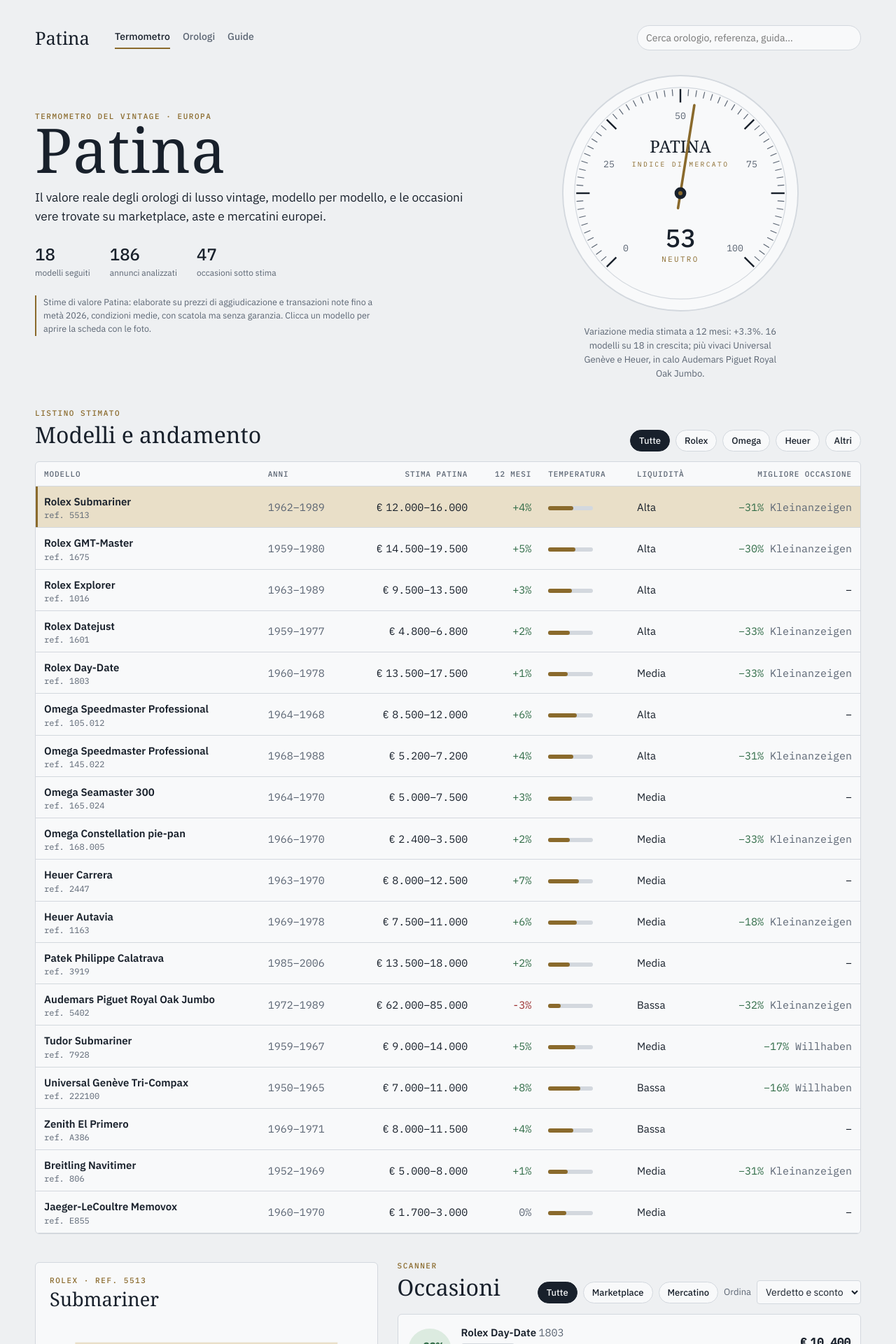
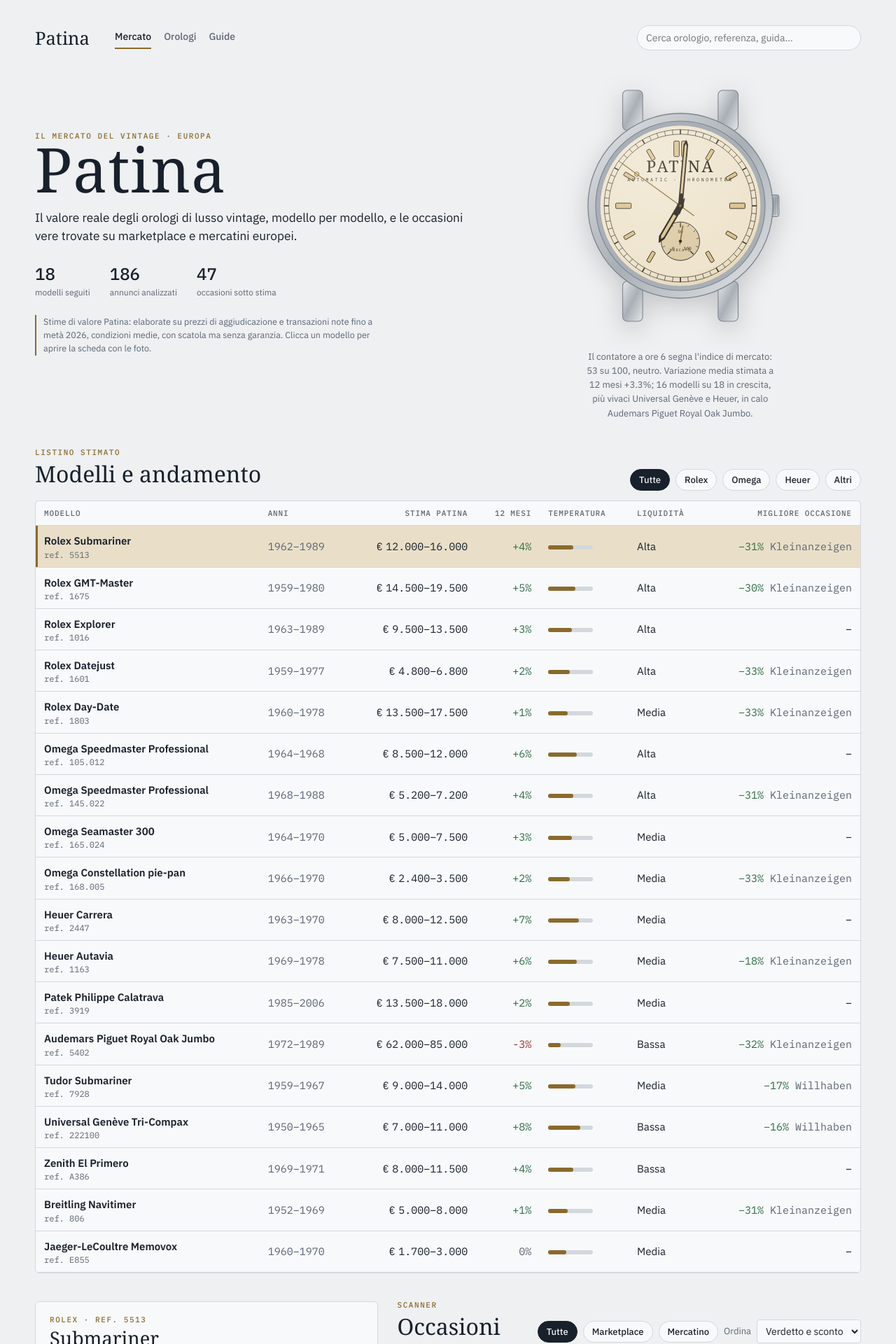
Before and after one commit to anomaly73bit/patina, a Jekyll site: the page built from index.html, in a window 1280 px wide. Shown: the top 1920 px of the page at 70% size. Built offline with Jekyll 4.4.1, drawn with Linux system fonts in a browser that asks for light colours; some web fonts are replaced.

Commit message:
Apertura: orologio vintage al posto del termometro (ora vera, indice di mercato nel contatore a ore 6, quadrante crema o gilt scuro)
Co-Authored-By: Claude Opus 5.5 <noreply@anthropic.com>
Claude-Session: https://claude.ai/code/session_01BGF1ymn8bREKKhykVLPeio

```diff
--- a/_config.yml
+++ b/_config.yml
@@ -1,5 +1,5 @@
 title: Patina
-description: Il termometro del mercato degli orologi di lusso vintage in Europa
+description: Il mercato degli orologi di lusso vintage in Europa
 lang: it
 # Se il repository si chiama "patina" lascia così; se lo pubblichi su un dominio tuo metti baseurl: ""
 baseurl: /patina
--- a/_layouts/default.html
+++ b/_layouts/default.html
@@ -13,7 +13,7 @@
 <nav class="topnav" aria-label="Menu principale">
   <a class="logo" href="{{ '/' | relative_url }}">Patina</a>
   <div class="navlinks">
-    <a href="{{ '/' | relative_url }}"{% if page.url == '/' %} aria-current="page"{% endif %}>Termometro</a>
+    <a href="{{ '/' | relative_url }}"{% if page.url == '/' %} aria-current="page"{% endif %}>Mercato</a>
     <a href="{{ '/orologi/' | relative_url }}"{% if page.url contains '/orologi/' %} aria-current="page"{% endif %}>Orologi</a>
     <a href="{{ '/guide/' | relative_url }}"{% if page.url contains '/guide/' or page.layout == 'post' %} aria-current="page"{% endif %}>Guide</a>
   </div>
--- a/assets/css/patina.css
+++ b/assets/css/patina.css
@@ -1,10 +1,11 @@
 ---
 ---
-/* Layout: quadrante-termometro in apertura, poi tabella modelli e lista occasioni affiancate a colonne su desktop, impilate su mobile */
+/* Layout: orologio vintage in apertura, poi tabella modelli e lista occasioni affiancate a colonne su desktop, impilate su mobile */
 :root{
   --bg:#eef0f2; --surface:#f8f9fa; --ink:#18202b; --muted:#5b6573; --line:#d3d8de;
   --gilt:#8a6a2c; --gilt-soft:#e9dfc8;
   --good:#2f6b46; --good-bg:#dcebe0; --warn:#8a5a12; --warn-bg:#f3e6cc; --bad:#9b2f2f; --bad-bg:#f2dada;
+  --case-a:#e4e7ea; --case-b:#a9afb6; --case-line:#7d848c; --dial:#efe5cf; --dial-edge:#ddcca8; --dial-ink:#2b241a; --lume:#dcc48e; --hand:#2b241a;
   --f-display:"Italiana","Didot","Bodoni 72",Georgia,serif;
   --f-body:"IBM Plex Sans",system-ui,-apple-system,"Segoe UI",sans-serif;
   --f-mono:"IBM Plex Mono",ui-monospace,Menlo,Consolas,monospace;
@@ -12,11 +13,15 @@
 @media (prefers-color-scheme:dark){:root:not([data-theme="light"]){
   --bg:#0e141c; --surface:#151d28; --ink:#e7e9ec; --muted:#97a1ae; --line:#2a3443;
   --gilt:#d2b26e; --gilt-soft:#2e2a20;
-  --good:#7cc596; --good-bg:#1b3125; --warn:#e2b768; --warn-bg:#352a17; --bad:#ec8f8f; --bad-bg:#3a1f22; color-scheme:dark}}
+  --good:#7cc596; --good-bg:#1b3125; --warn:#e2b768; --warn-bg:#352a17; --bad:#ec8f8f; --bad-bg:#3a1f22; color-scheme:dark;
+  --case-a:#c9ced4; --case-b:#6c737b; --case-line:#3d434a; --dial:#1b1814; --dial-edge:#0e0c0a; --dial-ink:#d4b46e; --lume:#c9b07a; --hand:#e6dcc4;
+}}
 :root[data-theme="dark"]{
   --bg:#0e141c; --surface:#151d28; --ink:#e7e9ec; --muted:#97a1ae; --line:#2a3443;
   --gilt:#d2b26e; --gilt-soft:#2e2a20;
-  --good:#7cc596; --good-bg:#1b3125; --warn:#e2b768; --warn-bg:#352a17; --bad:#ec8f8f; --bad-bg:#3a1f22; color-scheme:dark}
+  --good:#7cc596; --good-bg:#1b3125; --warn:#e2b768; --warn-bg:#352a17; --bad:#ec8f8f; --bad-bg:#3a1f22; color-scheme:dark;
+  --case-a:#c9ced4; --case-b:#6c737b; --case-line:#3d434a; --dial:#1b1814; --dial-edge:#0e0c0a; --dial-ink:#d4b46e; --lume:#c9b07a; --hand:#e6dcc4;
+}
 *{box-sizing:border-box}
 body{background:var(--bg);color:var(--ink);font:15px/1.55 var(--f-body);
   padding-left:max(16px,env(safe-area-inset-left,0px));padding-right:max(16px,env(safe-area-inset-right,0px));padding-block:28px 56px}
@@ -37,7 +42,7 @@ p{margin:0;max-width:65ch}
 .stats b{font:500 1.5rem var(--f-mono);font-variant-numeric:tabular-nums}
 .stats span{font-size:12px;color:var(--muted)}
 .dial-box{display:grid;justify-items:center;gap:8px}
-#dial{width:100%;max-width:360px;height:auto}
+#dial{width:100%;max-width:330px;height:auto;filter:drop-shadow(0 10px 18px rgba(0,0,0,.18))}
 .dial-caption{font-size:13px;color:var(--muted);text-align:center;max-width:36ch}
 .note{font-size:12.5px;color:var(--muted);border-left:2px solid var(--gilt);padding-left:10px}
 
@@ -99,7 +104,6 @@ footer{font-size:12.5px;color:var(--muted);border-top:1px solid var(--line);padd
 
 @media (max-width:860px){.hero,.split{grid-template-columns:1fr}.dial-box{order:-1}}
 @media (max-width:480px){.deal{grid-template-columns:auto minmax(0,1fr)}.price{grid-column:1/-1;text-align:left;display:flex;gap:10px;align-items:baseline}}
-@media (prefers-reduced-motion:no-preference){#hand{transition:transform 1.2s cubic-bezier(.2,.8,.2,1)}}
 
 /* scheda orologio: finestra e galleria */
 a{color:var(--gilt)}
--- a/assets/js/patina.js
+++ b/assets/js/patina.js
@@ -213,31 +213,89 @@
   document.getElementById("stListings").textContent = LIST.length;
   document.getElementById("stDeals").textContent = LIST.filter(isDeal).length;
 
-  (function drawDial() {
+  /* ---------- orologio vintage in apertura: segna l'ora, il contatore a ore 6 è l'indice di mercato ---------- */
+  (function drawWatch() {
     const avg = MODELS.reduce((a, m) => a + m.t, 0) / MODELS.length, T = temp(avg);
-    let h = `<circle cx="150" cy="150" r="140" fill="var(--surface)" stroke="var(--line)" stroke-width="1.5"/><circle cx="150" cy="150" r="126" fill="none" stroke="var(--line)"/>`;
-    for (let i = 0; i <= 60; i++) {
-      const a = (-135 + i * 4.5) * Math.PI / 180, major = i % 10 === 0, r1 = major ? 108 : 116;
-      h += `<line x1="${150 + r1 * Math.sin(a)}" y1="${150 - r1 * Math.cos(a)}" x2="${150 + 124 * Math.sin(a)}" y2="${150 - 124 * Math.cos(a)}" stroke="${major ? "var(--ink)" : "var(--muted)"}" stroke-width="${major ? 2 : 1}"/>`;
+    const C = 150, CY = 180, P = (r, deg) => [C + r * Math.sin(deg * Math.PI / 180), CY - r * Math.cos(deg * Math.PI / 180)];
+    const f = n => n.toFixed(1);
+    let h = `<defs>
+      <linearGradient id="wSteel" x1="0" y1="0" x2="1" y2="1">
+        <stop offset="0" style="stop-color:var(--case-a)"/><stop offset=".5" style="stop-color:var(--case-b)"/><stop offset="1" style="stop-color:var(--case-a)"/></linearGradient>
+      <radialGradient id="wDial" cx=".45" cy=".4" r=".7">
+        <stop offset="0" style="stop-color:var(--dial)"/><stop offset=".75" style="stop-color:var(--dial)"/><stop offset="1" style="stop-color:var(--dial-edge)"/></radialGradient>
+      <radialGradient id="wGlass" cx=".35" cy=".25" r=".6">
+        <stop offset="0" style="stop-color:#fff;stop-opacity:.22"/><stop offset="1" style="stop-color:#fff;stop-opacity:0"/></radialGradient>
+    </defs>`;
+    // anse, corona, cassa, lunetta
+    [[-1, -1], [1, -1], [-1, 1], [1, 1]].forEach(([sx, sy]) => {
+      const x = C + sx * 62 - 13, y = sy < 0 ? CY - 150 : CY + 98;
+      h += `<rect x="${x}" y="${y}" width="26" height="52" rx="6" fill="url(#wSteel)" stroke="var(--case-line)" stroke-width="1"/>`;
+    });
+    h += `<rect x="262" y="${CY - 14}" width="16" height="28" rx="3" fill="url(#wSteel)" stroke="var(--case-line)"/>`;
+    for (let i = 0; i < 6; i++) h += `<line x1="${264 + i * 2.4}" y1="${CY - 12}" x2="${264 + i * 2.4}" y2="${CY + 12}" stroke="var(--case-line)" stroke-width=".8"/>`;
+    h += `<circle cx="${C}" cy="${CY}" r="120" fill="url(#wSteel)" stroke="var(--case-line)" stroke-width="1.2"/>
+      <circle cx="${C}" cy="${CY}" r="110" fill="var(--case-b)" stroke="var(--case-line)"/>
+      <circle cx="${C}" cy="${CY}" r="104" fill="url(#wDial)"/>`;
+    // binario dei minuti
+    h += `<circle cx="${C}" cy="${CY}" r="99" fill="none" stroke="var(--dial-ink)" stroke-width=".6"/><circle cx="${C}" cy="${CY}" r="93" fill="none" stroke="var(--dial-ink)" stroke-width=".6"/>`;
+    for (let i = 0; i < 60; i++) {
+      const [x1, y1] = P(93, i * 6), [x2, y2] = P(99, i * 6);
+      h += `<line x1="${f(x1)}" y1="${f(y1)}" x2="${f(x2)}" y2="${f(y2)}" stroke="var(--dial-ink)" stroke-width="${i % 5 ? .6 : 1.4}"/>`;
     }
-    [["0", -135], ["25", -67.5], ["50", 0], ["75", 67.5], ["100", 135]].forEach(([t, d]) => {
+    // indici al trizio (a ore 6 c'è il contatore)
+    for (let i = 0; i < 12; i++) {
+      if (i === 6) continue;
+      const deg = i * 30, wide = i % 3 === 0;
+      const w = wide ? 7 : 5, len = wide ? 20 : 15;
+      const draw = dx => {
+        const [x, y] = P(84 - len / 2, deg);
+        h += `<rect x="${f(x - w / 2 + dx)}" y="${f(y - len / 2)}" width="${w}" height="${len}" rx="1" fill="var(--lume)" stroke="var(--dial-ink)" stroke-width=".8" transform="rotate(${deg} ${f(x)} ${f(y)})"/>`;
+      };
+      if (i === 0) { draw(-5); draw(5); } else draw(0);
+    }
+    // scritte
+    h += `<text x="${C}" y="${CY - 44}" text-anchor="middle" font-family="Italiana,Didot,Georgia,serif" font-size="21" letter-spacing="2" fill="var(--dial-ink)">PATINA</text>
+      <text x="${C}" y="${CY - 32}" text-anchor="middle" font-family="IBM Plex Mono,monospace" font-size="6" letter-spacing="2.4" fill="var(--dial-ink)">AUTOMATIC · CHRONOMETER</text>`;
+    // contatore a ore 6: indice di mercato 0–100
+    const SX = C, SY = CY + 46, SR = 25;
+    h += `<circle cx="${SX}" cy="${SY}" r="${SR}" fill="var(--dial-edge)" stroke="var(--dial-ink)" stroke-width=".8"/>`;
+    for (let i = 0; i <= 10; i++) {
+      const deg = -135 + i * 27, a = deg * Math.PI / 180, r1 = i % 5 ? SR - 4 : SR - 7;
+      h += `<line x1="${f(SX + r1 * Math.sin(a))}" y1="${f(SY - r1 * Math.cos(a))}" x2="${f(SX + (SR - 1) * Math.sin(a))}" y2="${f(SY - (SR - 1) * Math.cos(a))}" stroke="var(--dial-ink)" stroke-width="${i % 5 ? .6 : 1.1}"/>`;
+    }
+    [["0", -135], ["50", 0], ["100", 135]].forEach(([t, d]) => {
       const a = d * Math.PI / 180;
-      h += `<text x="${150 + 92 * Math.sin(a)}" y="${150 - 92 * Math.cos(a) + 4}" text-anchor="middle" font-family="IBM Plex Mono,monospace" font-size="11" fill="var(--muted)">${t}</text>`;
+      h += `<text x="${f(SX + (SR - 12) * Math.sin(a))}" y="${f(SY - (SR - 12) * Math.cos(a) + 2.2)}" text-anchor="middle" font-family="IBM Plex Mono,monospace" font-size="5.5" fill="var(--dial-ink)">${t}</text>`;
     });
-    const lbl = T < 40 ? "FREDDO" : T < 60 ? "NEUTRO" : T < 75 ? "TIEPIDO" : "CALDO";
-    h += `<text x="150" y="102" text-anchor="middle" font-family="Italiana,Georgia,serif" font-size="20" fill="var(--ink)">PATINA</text>
-      <text x="150" y="118" text-anchor="middle" font-family="IBM Plex Mono,monospace" font-size="8" letter-spacing="2" fill="var(--gilt)">INDICE DI MERCATO</text>
-      <text x="150" y="214" text-anchor="middle" font-family="IBM Plex Mono,monospace" font-size="30" font-weight="500" fill="var(--ink)">${Math.round(T)}</text>
-      <text x="150" y="232" text-anchor="middle" font-family="IBM Plex Mono,monospace" font-size="9" letter-spacing="2" fill="var(--gilt)">${lbl}</text>
-      <g id="hand" style="transform-origin:150px 150px;transform:rotate(-135deg)"><line x1="150" y1="168" x2="150" y2="44" stroke="var(--gilt)" stroke-width="3" stroke-linecap="round"/></g>
-      <circle cx="150" cy="150" r="7" fill="var(--ink)"/><circle cx="150" cy="150" r="2.5" fill="var(--gilt)"/>`;
-    document.getElementById("dial").innerHTML = h;
-    requestAnimationFrame(() => requestAnimationFrame(() => { document.getElementById("hand").style.transform = `rotate(${-135 + T * 2.7}deg)`; }));
+    h += `<text x="${SX}" y="${SY + 13}" text-anchor="middle" font-family="IBM Plex Mono,monospace" font-size="4.6" letter-spacing="1.2" fill="var(--dial-ink)">MERCATO</text>
+      <g transform="rotate(${f(-135 + T * 2.7)} ${SX} ${SY})"><line x1="${SX}" y1="${SY + 4}" x2="${SX}" y2="${SY - SR + 5}" stroke="var(--gilt)" stroke-width="1.6" stroke-linecap="round"/></g>
+      <circle cx="${SX}" cy="${SY}" r="2" fill="var(--dial-ink)"/>`;
+    // lancette (a spada, con trizio) e secondi
+    const sword = (len, w) => `M${C} ${CY + 12} L${C - w / 2} ${CY} L${C - w / 2} ${CY - len + w} L${C} ${CY - len} L${C + w / 2} ${CY - len + w} L${C + w / 2} ${CY} Z`;
+    h += `<g id="wHour"><path d="${sword(56, 8)}" fill="var(--hand)"/><path d="M${C - 2} ${CY - 14} L${C - 2} ${CY - 46} L${C} ${CY - 50} L${C + 2} ${CY - 46} L${C + 2} ${CY - 14} Z" fill="var(--lume)"/></g>
+      <g id="wMin"><path d="${sword(86, 6)}" fill="var(--hand)"/><path d="M${C - 1.4} ${CY - 16} L${C - 1.4} ${CY - 78} L${C} ${CY - 81} L${C + 1.4} ${CY - 78} L${C + 1.4} ${CY - 16} Z" fill="var(--lume)"/></g>
+      <g id="wSec"><line x1="${C}" y1="${CY + 22}" x2="${C}" y2="${CY - 94}" stroke="var(--gilt)" stroke-width="1.1"/><circle cx="${C}" cy="${CY - 70}" r="2.6" fill="none" stroke="var(--gilt)" stroke-width="1"/></g>
+      <circle cx="${C}" cy="${CY}" r="4.5" fill="var(--hand)"/><circle cx="${C}" cy="${CY}" r="1.6" fill="var(--gilt)"/>
+      <circle cx="${C}" cy="${CY}" r="104" fill="url(#wGlass)" pointer-events="none"/>`;
+    const svg = document.getElementById("dial");
+    svg.setAttribute("viewBox", "0 0 300 360");
+    svg.setAttribute("aria-label", `Orologio Patina: indice di mercato ${Math.round(T)} su 100`);
+    svg.innerHTML = h;
+    const hH = svg.querySelector("#wHour"), hM = svg.querySelector("#wMin"), hS = svg.querySelector("#wSec");
+    const tick = () => {
+      const d = new Date(), sec = d.getSeconds(), min = d.getMinutes() + sec / 60, hr = (d.getHours() % 12) + min / 60;
+      hH.setAttribute("transform", `rotate(${f(hr * 30)} ${C} ${CY})`);
+      hM.setAttribute("transform", `rotate(${f(min * 6)} ${C} ${CY})`);
+      hS.setAttribute("transform", `rotate(${sec * 6} ${C} ${CY})`);
+    };
+    tick();
+    setInterval(tick, 1000);
+    const lbl = T < 40 ? "freddo" : T < 60 ? "neutro" : T < 75 ? "tiepido" : "caldo";
     const ups = MODELS.filter(m => m.t > 0).length;
     const hot = [...MODELS].sort((a, b) => b.t - a.t).slice(0, 2).map(m => m.brand).join(" e ");
     const cold = MODELS.filter(m => m.t < 0).map(m => `${m.brand} ${m.name}`);
     document.getElementById("dialCaption").textContent =
-      `Variazione media stimata a 12 mesi: ${avg >= 0 ? "+" : ""}${avg.toFixed(1)}%. ${ups} modelli su ${MODELS.length} in crescita; più vivaci ${hot}${cold.length ? `, in calo ${cold.join(", ")}` : ""}.`;
+      `Il contatore a ore 6 segna l'indice di mercato: ${Math.round(T)} su 100, ${lbl}. Variazione media stimata a 12 mesi ${avg >= 0 ? "+" : ""}${avg.toFixed(1)}%; ${ups} modelli su ${MODELS.length} in crescita, più vivaci ${hot}${cold.length ? `, in calo ${cold.join(", ")}` : ""}.`;
   })();
 
   function chips(id, vals, cur, set) {
--- a/index.html
+++ b/index.html
@@ -5,9 +5,9 @@ layout: default
 
 <header class="hero">
   <div>
-    <div class="eyebrow">Termometro del vintage · Europa</div>
+    <div class="eyebrow">Il mercato del vintage · Europa</div>
     <h1>Patina</h1>
-    <p class="lead">Il valore reale degli orologi di lusso vintage, modello per modello, e le occasioni vere trovate su marketplace, aste e mercatini europei.</p>
+    <p class="lead">Il valore reale degli orologi di lusso vintage, modello per modello, e le occasioni vere trovate su marketplace e mercatini europei.</p>
     <div class="stats">
       <div><b id="stModels">–</b><span>modelli seguiti</span></div>
       <div><b id="stListings">–</b><span>annunci analizzati</span></div>
@@ -16,7 +16,7 @@ layout: default
     <p class="note" style="margin-top:22px">Stime di valore Patina: elaborate su prezzi di aggiudicazione e transazioni note fino a metà 2026, condizioni medie, con scatola ma senza garanzia. Clicca un modello per aprire la scheda con le foto.</p>
   </div>
   <div class="dial-box">
-    <svg id="dial" viewBox="0 0 300 300" role="img" aria-label="Termometro del mercato"></svg>
+    <svg id="dial" viewBox="0 0 300 360" role="img" aria-label="Orologio Patina con indice di mercato"></svg>
     <div class="dial-caption" id="dialCaption"></div>
   </div>
 </header>
```
